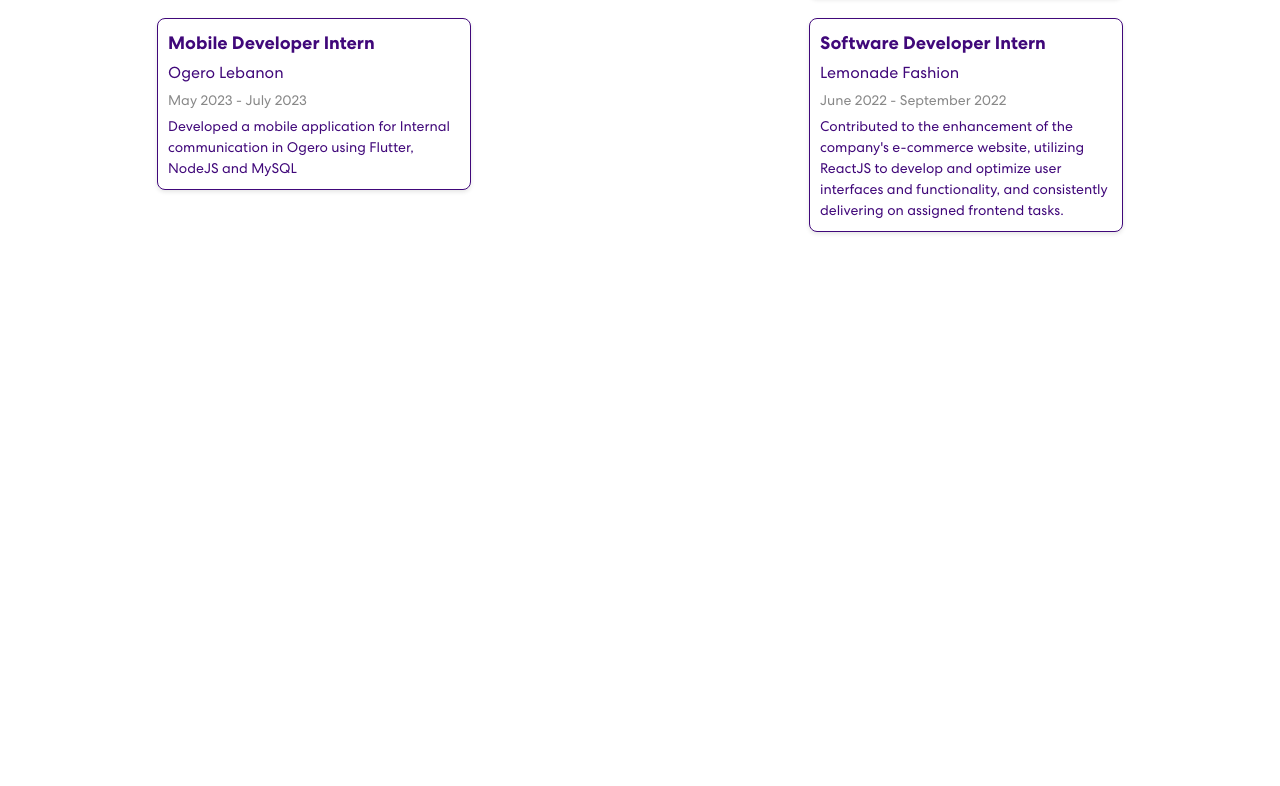
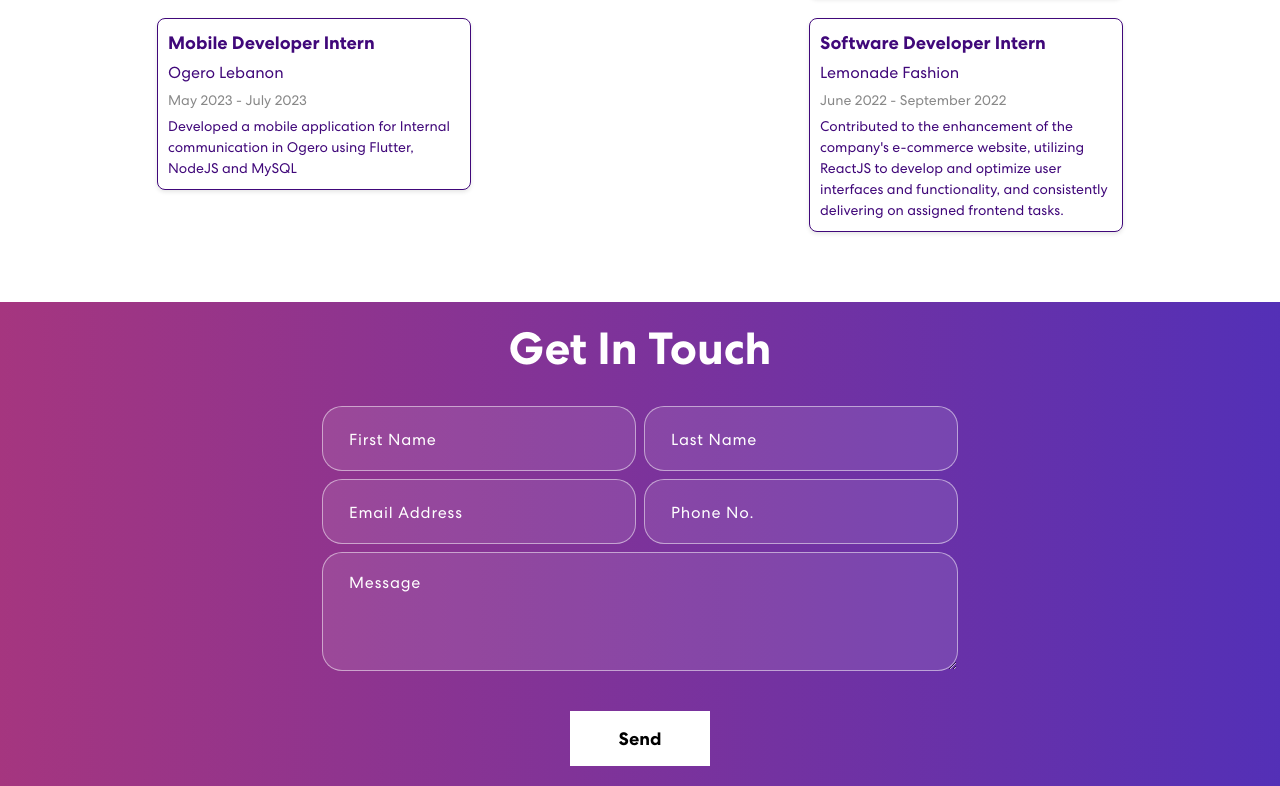
Before and after one commit to AnasHoneini/anasHoneiniPortfolio, a React (Create React App) app in the folder anashoneiniportfolio/: page / in a window 1280 px wide. Shown: the part 2317-3103 px from the top of the page. Before the commit the page ends 2619 px from the top, so only its background shows below. Built offline with nearby package versions, Linux system fonts and the light colour scheme.

Commit message:
contact us form

```diff
--- a/anashoneiniportfolio/src/App.css
+++ b/anashoneiniportfolio/src/App.css
@@ -545,15 +545,18 @@
 /************ Conatct Css ************/
 .contact {
   background: linear-gradient(90.21deg, #aa367c -5.91%, #4a2fbd 111.58%);
-  padding: 60px 0 200px 0;
+  padding: 20px;
+  text-align: center; /* Center the text horizontally */
+  display: flex;
+  align-items: center;
+  justify-content: center;
 }
-.contact img {
-  width: 92%;
-}
+
 .contact h2 {
   font-size: 45px;
   font-weight: 700;
   margin-bottom: 30px;
+  color: #fff;
 }
 .contact form input,
 .contact form textarea {
--- a/anashoneiniportfolio/src/App.js
+++ b/anashoneiniportfolio/src/App.js
@@ -5,6 +5,7 @@
 import { Skills } from './components/Skills'
 import { Projects } from './components/Projects'
 import { Experience } from './components/Experience'
+import { Contact } from './components/Contact'
 
 function App() {
   return (
@@ -14,6 +15,7 @@
       <Skills />
       <Projects />
       <Experience />
+      <Contact />
     </div>
   )
 }
--- a/anashoneiniportfolio/src/components/Banner.js
+++ b/anashoneiniportfolio/src/components/Banner.js
@@ -20,7 +20,7 @@
     return () => {
       clearInterval(ticker)
     }
-  }, [text])
+  })
 
   const tick = () => {
     let i = loopNum % toRotate.length
--- a/anashoneiniportfolio/src/components/Contact.js
+++ b/anashoneiniportfolio/src/components/Contact.js
@@ -0,0 +1,84 @@
+import { useState } from "react";
+import { Row, Col } from "react-bootstrap";
+//import contactImg from "../assets/img/contact-img.svg";
+import 'animate.css';
+import TrackVisibility from 'react-on-screen';
+
+export const Contact = () => {
+  const formInitialDetails = {
+    firstName: '',
+    lastName: '',
+    email: '',
+    phone: '',
+    message: ''
+  }
+  const [formDetails, setFormDetails] = useState(formInitialDetails);
+  const [buttonText, setButtonText] = useState('Send');
+  const [status, setStatus] = useState({});
+
+  const onFormUpdate = (category, value) => {
+      setFormDetails({
+        ...formDetails,
+        [category]: value
+      })
+  }
+
+  const handleSubmit = async (e) => {
+    e.preventDefault();
+    setButtonText("Sending...");
+    let response = await fetch("http://localhost:3000/contact", {
+      method: "POST",
+      headers: {
+        "Content-Type": "application/json;charset=utf-8",
+      },
+      body: JSON.stringify(formDetails),
+    });
+    setButtonText("Send");
+    let result = await response.json();
+    setFormDetails(formInitialDetails);
+    if (result.code === 200) {
+      setStatus({ succes: true, message: 'Message sent successfully'});
+    } else {
+      setStatus({ succes: false, message: 'Something went wrong, please try again later.'});
+    }
+  };
+
+  return (
+    <section className="contact" id="connect">
+          <Col size={12} md={6}>
+            <TrackVisibility>
+              {({ isVisible }) =>
+                <div className={isVisible ? "animate__animated animate__fadeIn" : ""}>
+                <h2>Get In Touch</h2>
+                <form onSubmit={handleSubmit}>
+                  <Row>
+                    <Col size={12} sm={6} className="px-1">
+                      <input type="text" value={formDetails.firstName} placeholder="First Name" onChange={(e) => onFormUpdate('firstName', e.target.value)} />
+                    </Col>
+                    <Col size={12} sm={6} className="px-1">
+                      <input type="text" value={formDetails.lasttName} placeholder="Last Name" onChange={(e) => onFormUpdate('lastName', e.target.value)}/>
+                    </Col>
+                    <Col size={12} sm={6} className="px-1">
+                      <input type="email" value={formDetails.email} placeholder="Email Address" onChange={(e) => onFormUpdate('email', e.target.value)} />
+                    </Col>
+                    <Col size={12} sm={6} className="px-1">
+                      <input type="tel" value={formDetails.phone} placeholder="Phone No." onChange={(e) => onFormUpdate('phone', e.target.value)}/>
+                    </Col>
+                    <Col size={12} className="px-1">
+                      <textarea rows="3" value={formDetails.message} placeholder="Message" onChange={(e) => onFormUpdate('message', e.target.value)}></textarea>
+                      <button type="submit"><span>{buttonText}</span></button>
+                    </Col>
+                    {
+                      status.message &&
+                      <Col>
+                        <p className={status.success === false ? "danger" : "success"}>{status.message}</p>
+                      </Col>
+                    }
+                  </Row>
+                </form>
+              </div>}
+            </TrackVisibility>
+          </Col>
+    </section>
+  )
+}
```
